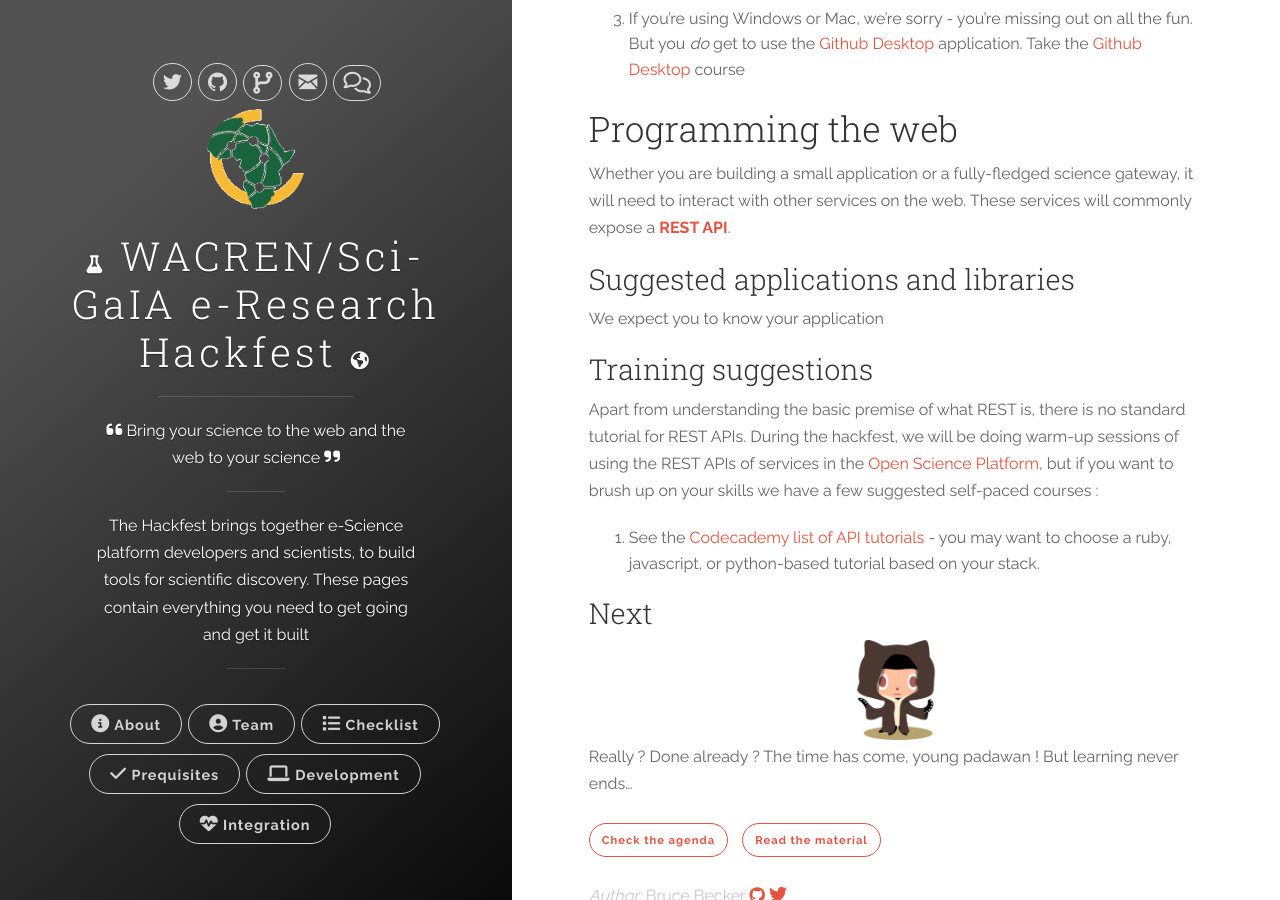
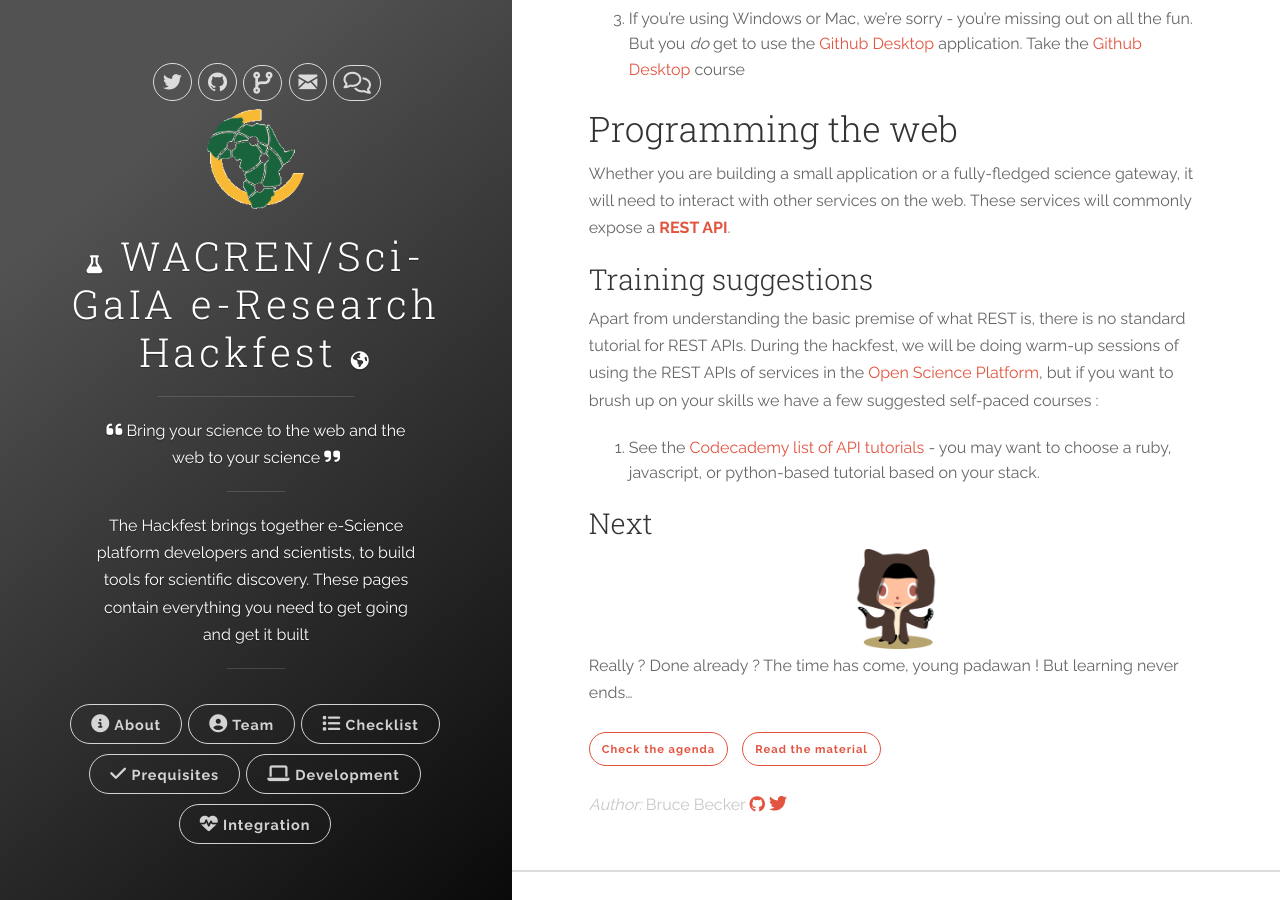
Before and after one commit to kodion/hackfest-site, a Jekyll site: the page built from prerequisites.md, in a window 1280 px wide and 900 px high, scrolled down 843 px. Built offline with Jekyll 4.4.1, drawn with Linux system fonts in a browser that asks for light colours; nearby versions of some CDN libraries.

Commit message:
We move apps and libs to dev-env

```diff
--- a/prerequisites.md
+++ b/prerequisites.md
@@ -30,10 +30,6 @@
 
 Whether you are building a small application or a fully-fledged science gateway, it will need to interact with other services on the web. These services will commonly expose a <strong><a href="https://en.wikipedia.org/wiki/Representational_state_transfer">REST API</a></strong>.
 
-### Suggested applications and libraries
-
-We expect you to know your application
-
 ### Training suggestions
 
 Apart from understanding the basic premise of what REST is, there is no standard tutorial for REST APIs. During the hackfest, we will be doing warm-up sessions of using the REST APIs of services in the <a href="https://www.sci-gaia.eu/osp">Open Science Platform</a>, but if you want to brush up on your skills we have a few suggested self-paced courses :
```
